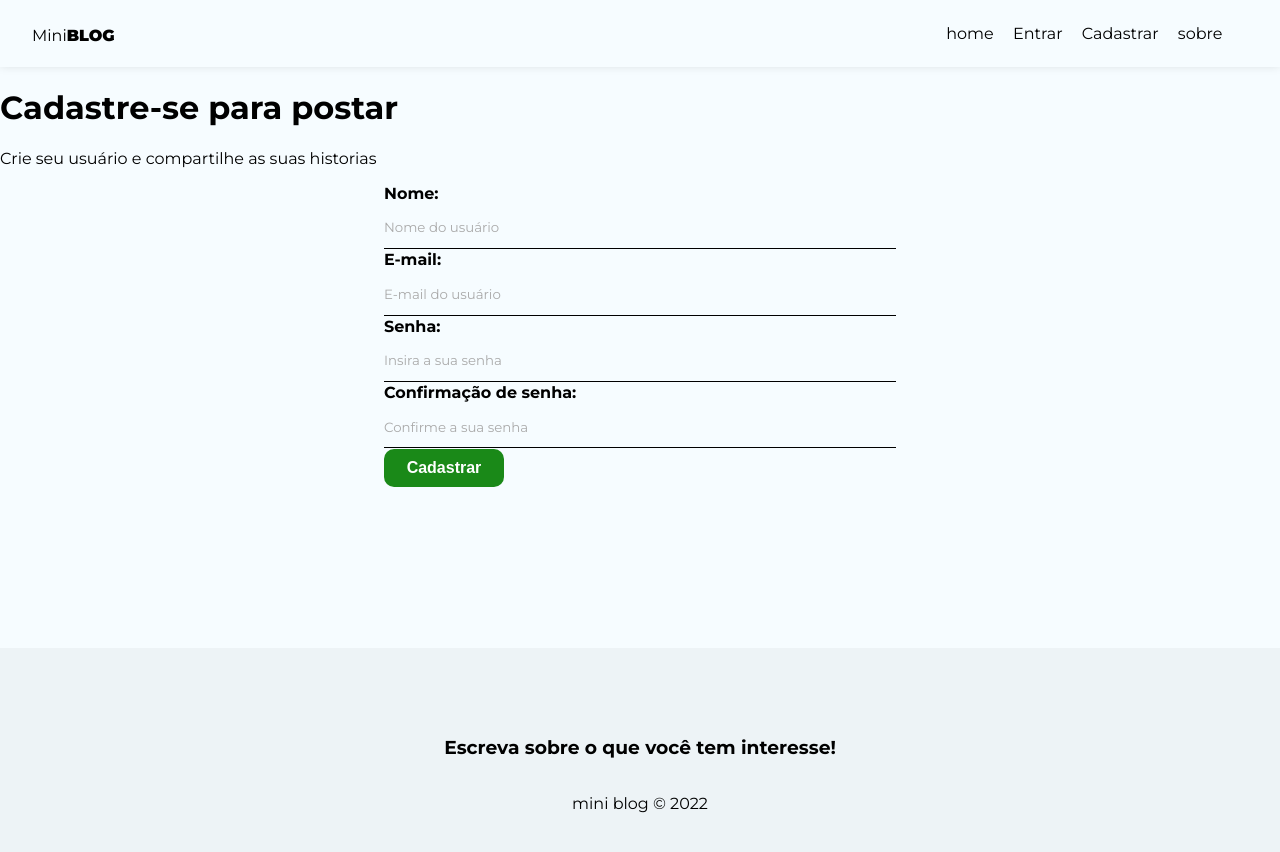
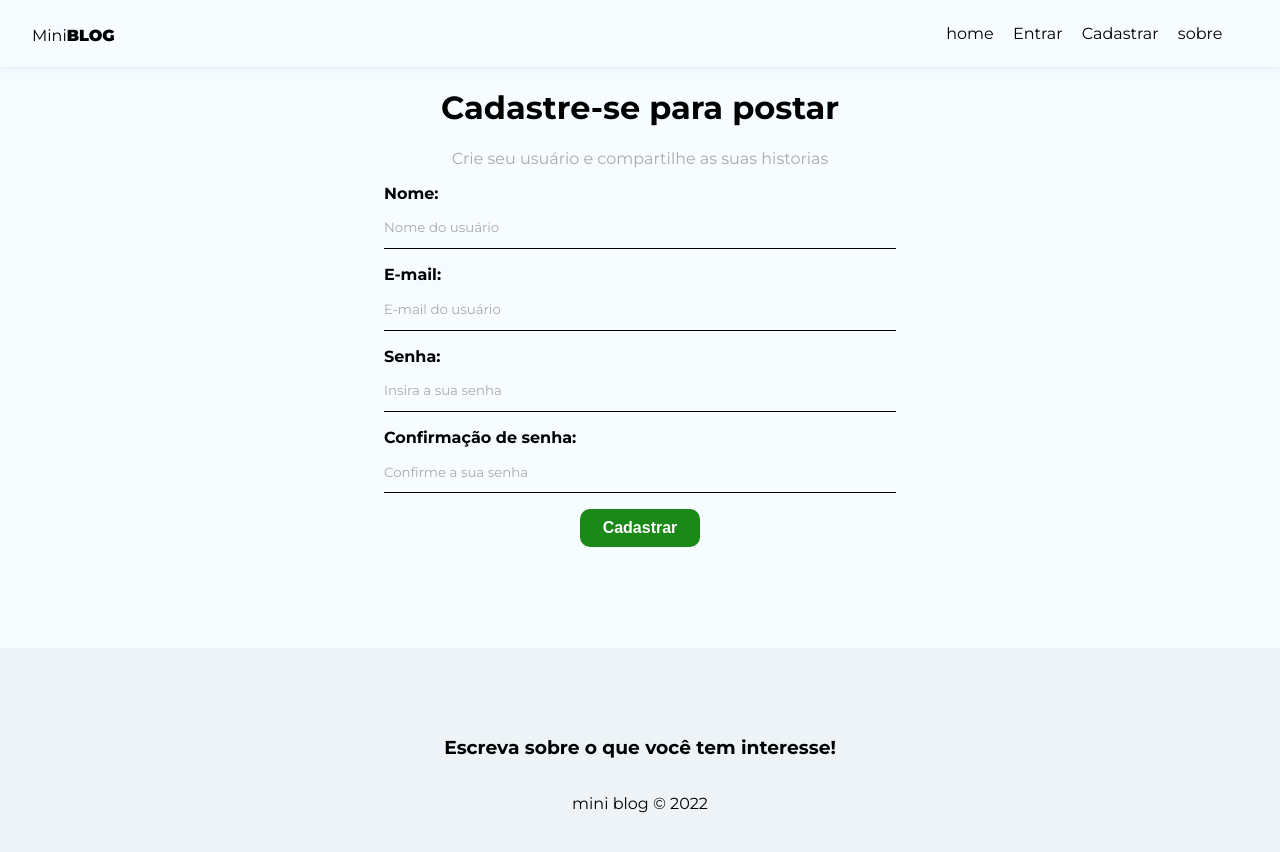
Before and after one commit to tiago-costa-s/mini_blog, a React (Vite) app: page /register in a window 1280 px wide. Shown: the top 852 px of the page. Built offline with nearby package versions, Linux system fonts and the light colour scheme.

Commit message:
Register - Configurando rotas

```diff
--- a/src/index.css
+++ b/src/index.css
@@ -42,7 +42,7 @@ form {
 label {
     display: flex;
     flex-direction: column;
-    margin-bottom: 1px;
+    margin-bottom: 1rem;
 }
 
 label span {
@@ -101,3 +101,11 @@ textarea {
 button[disabled] {
     background-color: #aaa;
 }
+
+.container .error {
+    color: #721c24;
+    background-color: #f8d7da;
+    border: 1px solid #f5c6cb;
+    padding: 5px;
+    border-radius: 5px;
+}
--- a/src/routes/register/Register.jsx
+++ b/src/routes/register/Register.jsx
@@ -1,14 +1,38 @@
-import styles from './Register.module.css';
+import styles from './Register.module.css'
 
 import { useState, useEffect } from 'react';
 
 const Register = () => {
+    const [displayName, setDisplayName] = useState('');
+    const [email, setEmail] = useState('');
+    const [password, setPassword] = useState('');
+    const [confirmPassword, setConfirmPassword] = useState('');
+    const [error, setError] = useState('');
+
+    const handleSubmit = (e) => {
+        e.preventDefault();
+
+        setError("");
+
+        const user = {
+            displayName,
+            email,
+            password
+        }
+
+        if (password != confirmPassword) {
+            setError('As senhas precisam ser iguais');
+            return;
+        }
+
+        console.log(user);
+    };
 
     return (
-        <div>
+        <div className={styles.register}>
             <h1>Cadastre-se para postar</h1>
             <p>Crie seu usuário e compartilhe as suas historias</p>
-            <form>
+            <form onSubmit={handleSubmit}>
                 <label>
                     <span>Nome:</span>
                     <input
@@ -16,6 +40,8 @@ const Register = () => {
                         name='displayName'
                         placeholder='Nome do usuário'
                         required
+                        value={displayName}
+                        onChange={(e) => setDisplayName(e.target.value)}
                     />
                 </label>
                 <label>
@@ -25,6 +51,8 @@ const Register = () => {
                         name='email'
                         placeholder='E-mail do usuário'
                         required
+                        value={email}
+                        onChange={(e) => setEmail(e.target.value)}
                     />
                 </label>
                 <label>
@@ -34,6 +62,8 @@ const Register = () => {
                         name='password'
                         placeholder='Insira a sua senha'
                         required
+                        value={password}
+                        onChange={(e) => setPassword(e.target.value)}
                     />
                 </label>
                 <label>
@@ -43,10 +73,14 @@ const Register = () => {
                         name='confirmPassword'
                         placeholder='Confirme a sua senha'
                         required
+                        value={confirmPassword}
+                        onChange={(e) => setConfirmPassword(e.target.value)}
                     />
                 </label>
                 <button className='btn'>Cadastrar</button>
+                {error && <p className='error'> {error}</p>}
             </form>
+
         </div>
     );
 
```
